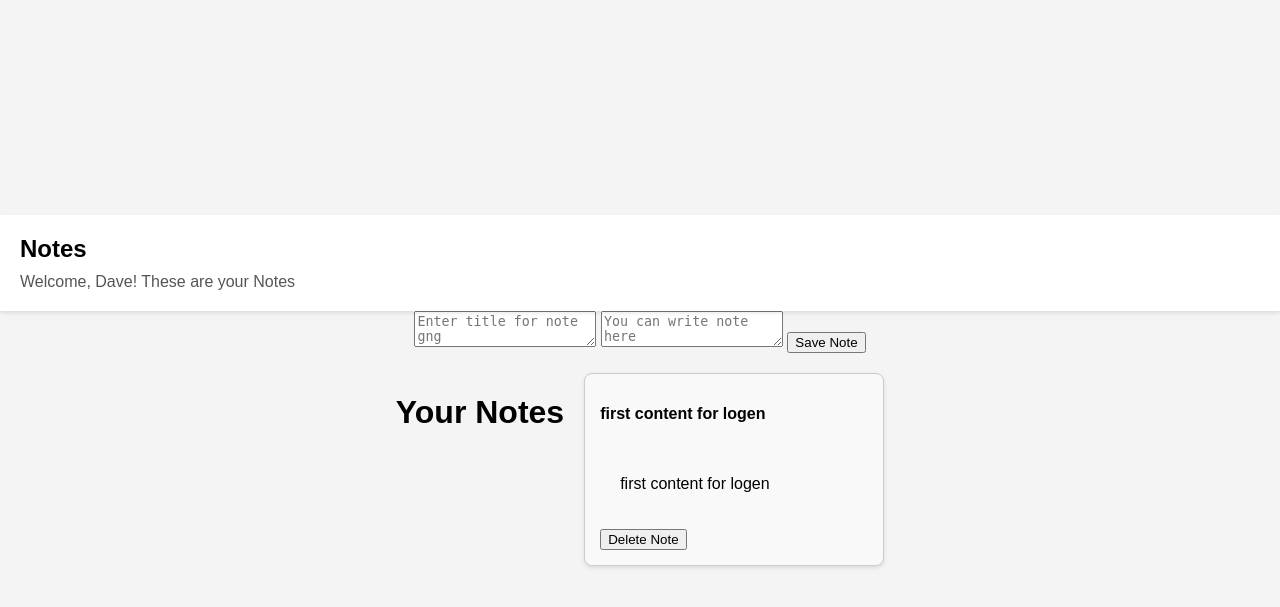
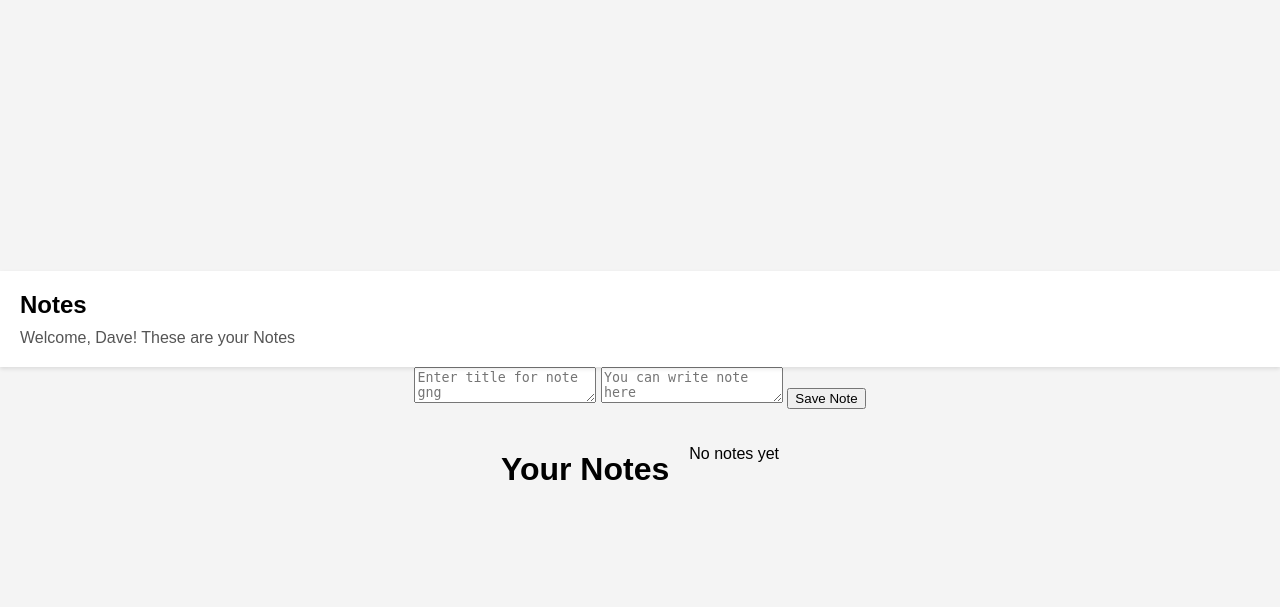
Before and after one commit to FletcherFletch/Scalable_Note_and_Calculator_App, a Django app: page /notes/ in a window 1280 px wide. Shown: the top 607 px of the page. Run offline with Django 5.2, Linux system fonts and the light colour scheme; a user stored in the database is signed in; data comes from the database, SQL or seed files in the repository; both versions use the stored data as it was after the commit.

Commit message:
Notes can be deleted and added, Notes store the user_id in a column in the note table now

```diff
--- a/Backend/Helper/views.py
+++ b/Backend/Helper/views.py
@@ -152,12 +152,13 @@ def create_price(request, django_product_id):
 
 def payment_cancel(request, *args, **kwargs):
     canceled = request.GET.get('canceled') == 'true'
-    all_notes = Notes.objects.all()
+    all_notes = Notes.objects.filter(user=request.user)
+
     if request.method == 'POST':
         content = request.POST.get('Note')
         title = request.POST.get('Note')
         if content:
-            notes = Notes.objects.create(content=content, title=title)
+            notes = Notes.objects.create(user=request.user, content=content, title=title)
             print(f"Note_check: {notes.content}, Title_Check: {notes.title}")
             return redirect('display_notes')
 
--- a/Backend/templates/NoteDisplay.html
+++ b/Backend/templates/NoteDisplay.html
@@ -90,6 +90,7 @@
             <button type="submit">Save Note</button>
        </form>
 
+       {% if user.is_authenticated %}
             <div class="notes-container">
                 <h1>Your Notes</h1>
                     {% for note in notes %}
@@ -98,12 +99,12 @@
                                 <strong><p>{{note.title}}</p></strong>
 
                             </div>
-                    <div class="notes-container">
+                            <div class="notes-content">
                                 <p>{{note.content}}</p>
                             </div>
                             <form method="POST" action="{% url 'delete_note' note.id%}">
                                 {% csrf_token %}
-                        <button type="delete"> Delete Note</button>
+                                <button type="submit"> Delete Note</button>
                             </form>
 
                         </div>
@@ -112,7 +113,9 @@
                         <p>No notes yet</p>
                     {% endfor %}
             </div>
-
+        {% else %}
+            <p>Login in to see your noteds</p>
+        {% endif %}
 
 
 </body>
--- a/Backend/users/models.py
+++ b/Backend/users/models.py
@@ -1,5 +1,5 @@
 from django.db import models
-from django.contrib.auth.models import AbstractUser
+from django.contrib.auth.models import AbstractUser, User
 
 
 # Create your models here.
@@ -24,6 +24,7 @@ class CustomUser(AbstractUser):
 class Notes(models.Model):
     title = models.CharField(max_length=300)
     content = models.TextField()
+    user = models.ForeignKey(CustomUser, on_delete=models.CASCADE )
 
     def __str__(self):
         return self.title
```
Also changed, not shown: Backend/db.sqlite3, Backend/users/migrations/0004_notes_user.py (added), Backend/users/migrations/0005_alter_notes_user.py (added), Backend/users/migrations/0006_alter_notes_user.py (added). Lines whose indentation alone changed are shown as unchanged.
